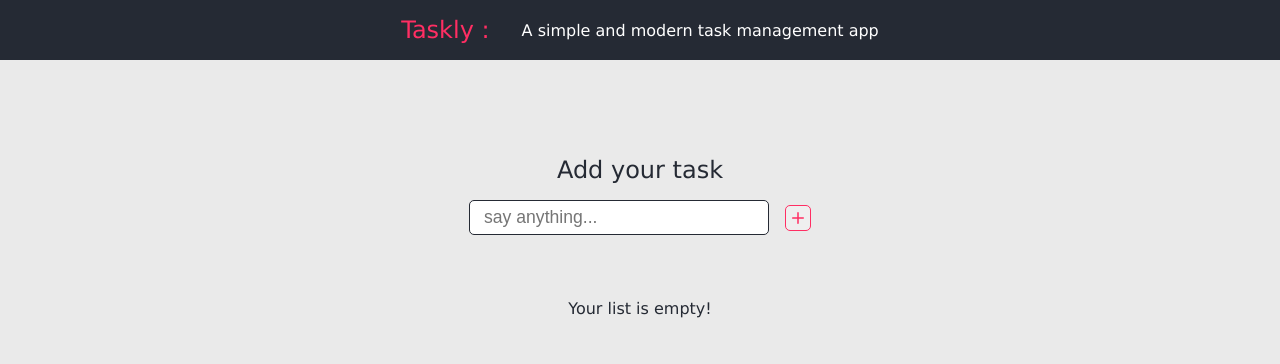
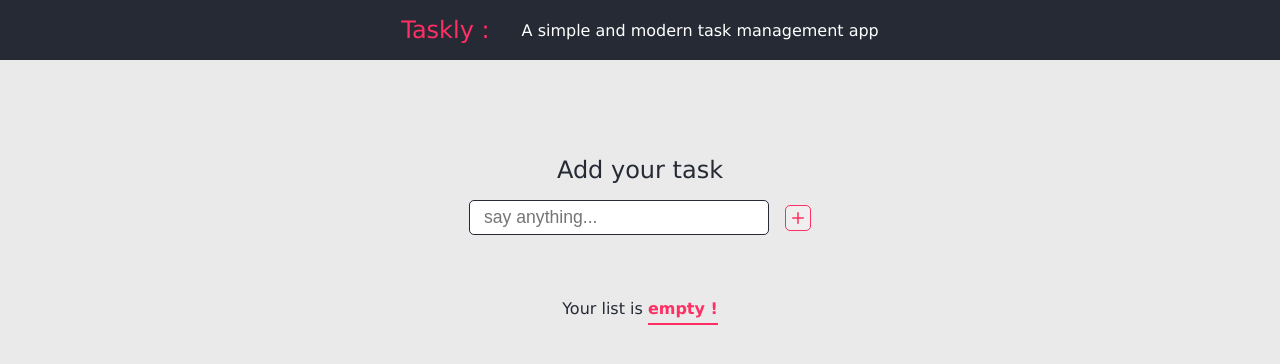
Before and after one commit to Mamziii/Taskly, a React (Vite) app: page / in a window 1280 px wide. Shown: the top 364 px of the page. Built offline with nearby package versions, Linux system fonts and the light colour scheme.

Commit message:
fix css files bug

```diff
--- a/src/components/TaskList/TaskList.css
+++ b/src/components/TaskList/TaskList.css
@@ -12,6 +12,14 @@
   color: var(--black);
   border-radius: 6px;
 }
+.tasklist_container .empty_list span {
+  padding-bottom: 5px;
+}
+.tasklist_container .empty_list .empty {
+  color: var(--main);
+  font-weight: bold;
+  border-bottom: 2px solid var(--main);
+}
 .tasklist_container .clearall_btn {
   background-color: var(--main);
   padding: 0.5rem 1rem;
--- a/src/components/TaskList/TaskList.tsx
+++ b/src/components/TaskList/TaskList.tsx
@@ -25,7 +25,7 @@ export default function TaskList() {
         ) : (
           <>
             <div className="empty_list">
-              <span>Your list is empty!</span>
+              <span>Your list is <span className="empty">empty !</span></span>
             </div>
           </>
         )}
```
